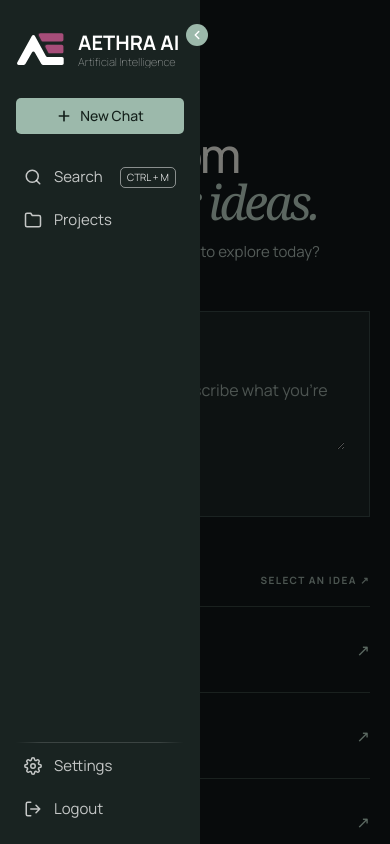
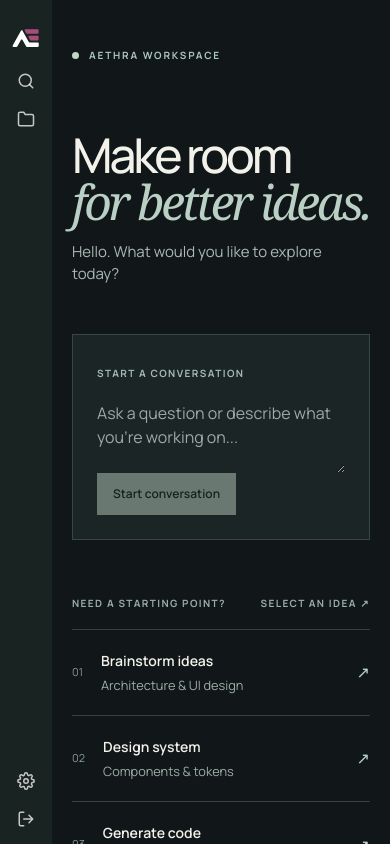
Before and after one commit to Swaxrii/aethra-app, a Next.js app: page / in a window 390 px wide. Built offline with nearby package versions, Linux system fonts and the light colour scheme.

Commit message:
Keep navigation above the workspace

```diff
--- a/src/app/layout.jsx
+++ b/src/app/layout.jsx
@@ -13,7 +13,7 @@ export default function RootLayout({ children }) {
       <body className="h-full flex overflow-hidden">
         <>
           <Sidebar />
-          <main className="relative z-10 flex flex-1 items-center justify-center">{children}</main>
+          <main className="relative min-w-0 flex flex-1 items-center justify-center">{children}</main>
         </>
       </body>
     </html>
--- a/src/components/Sidebar.jsx
+++ b/src/components/Sidebar.jsx
@@ -83,7 +83,7 @@ export default function Sidebar() {
   }, []);
 
   useEffect(() => {
-    const check = () => setIsMobile(window.innerWidth < 768);
+    const check = () => { const mobile = window.innerWidth < 768; setIsMobile(mobile); if (mobile) setIsOpen(false); };
     check();
     window.addEventListener("resize", check);
     return () => window.removeEventListener("resize", check);
@@ -107,7 +107,7 @@ export default function Sidebar() {
   return (
     <>
       {isMobile && isOpen && <div className="fixed inset-0 z-40 bg-black/50" onClick={() => setIsOpen(false)} />}
-      <aside className={isMobile && isOpen ? "fixed inset-y-0 left-0 z-50 flex flex-col bg-[#192321] shadow-[-1px_0px_0px_rgba(255,255,255,0.15)] transition-all duration-300 ease-in-out w-[200px] animate-slide-in-left" : `h-full flex-shrink-0 flex flex-col bg-[#192321] shadow-[-1px_0px_0px_rgba(255,255,255,0.15)] transition-all duration-300 ease-in-out ${isOpen ? "w-[200px]" : "w-[52px]"} animate-slide-in-left`} onMouseEnter={() => setShowCloseIcon(true)} onMouseLeave={() => setShowCloseIcon(false)}>
+      <aside className={isMobile && isOpen ? "fixed inset-y-0 left-0 z-50 flex flex-col bg-[#192321] shadow-[-1px_0px_0px_rgba(255,255,255,0.15)] transition-all duration-300 ease-in-out w-[200px] animate-slide-in-left" : `relative z-20 h-full flex-shrink-0 flex flex-col bg-[#192321] shadow-[-1px_0px_0px_rgba(255,255,255,0.15)] transition-all duration-300 ease-in-out ${isOpen ? "w-[200px]" : "w-[52px]"} animate-slide-in-left`} onMouseEnter={() => setShowCloseIcon(true)} onMouseLeave={() => setShowCloseIcon(false)}>
         {isOpen ? (
           <>
             <div className="flex items-center gap-3 px-4 pt-6 relative">
```
